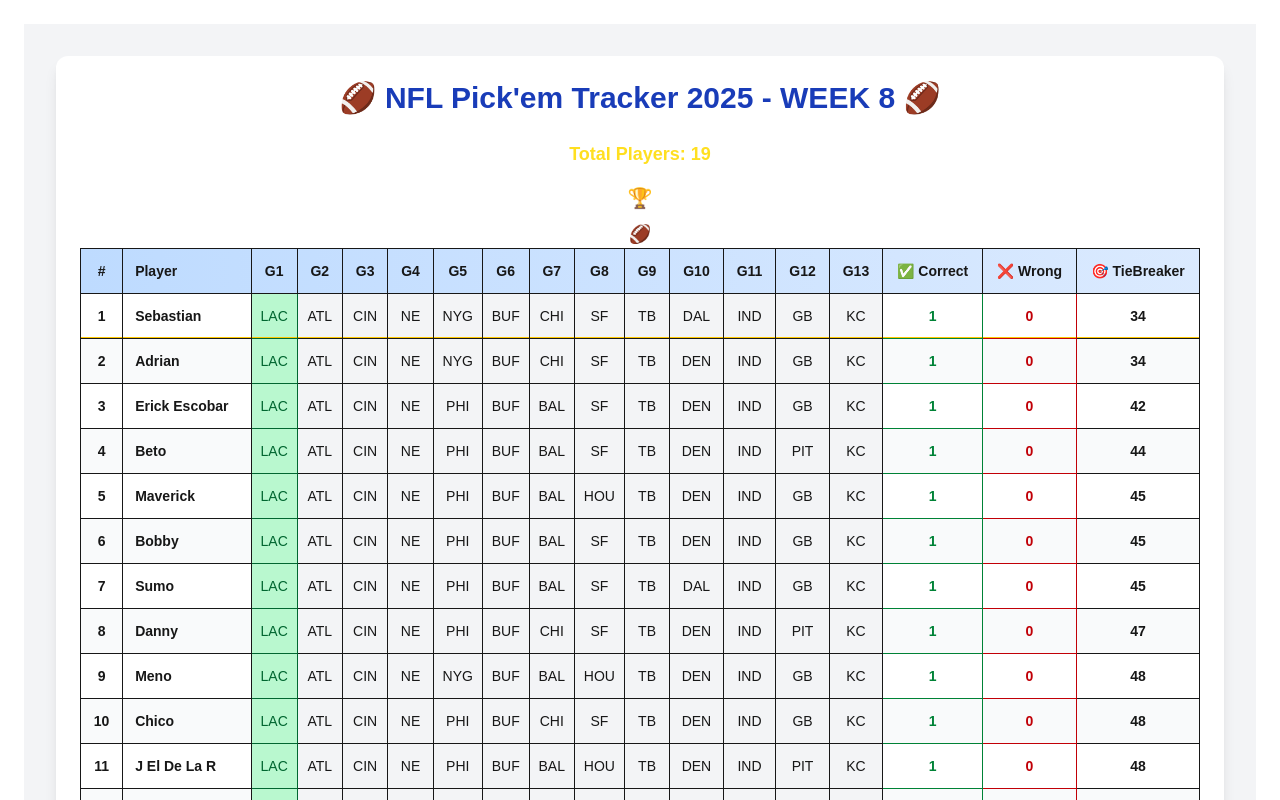
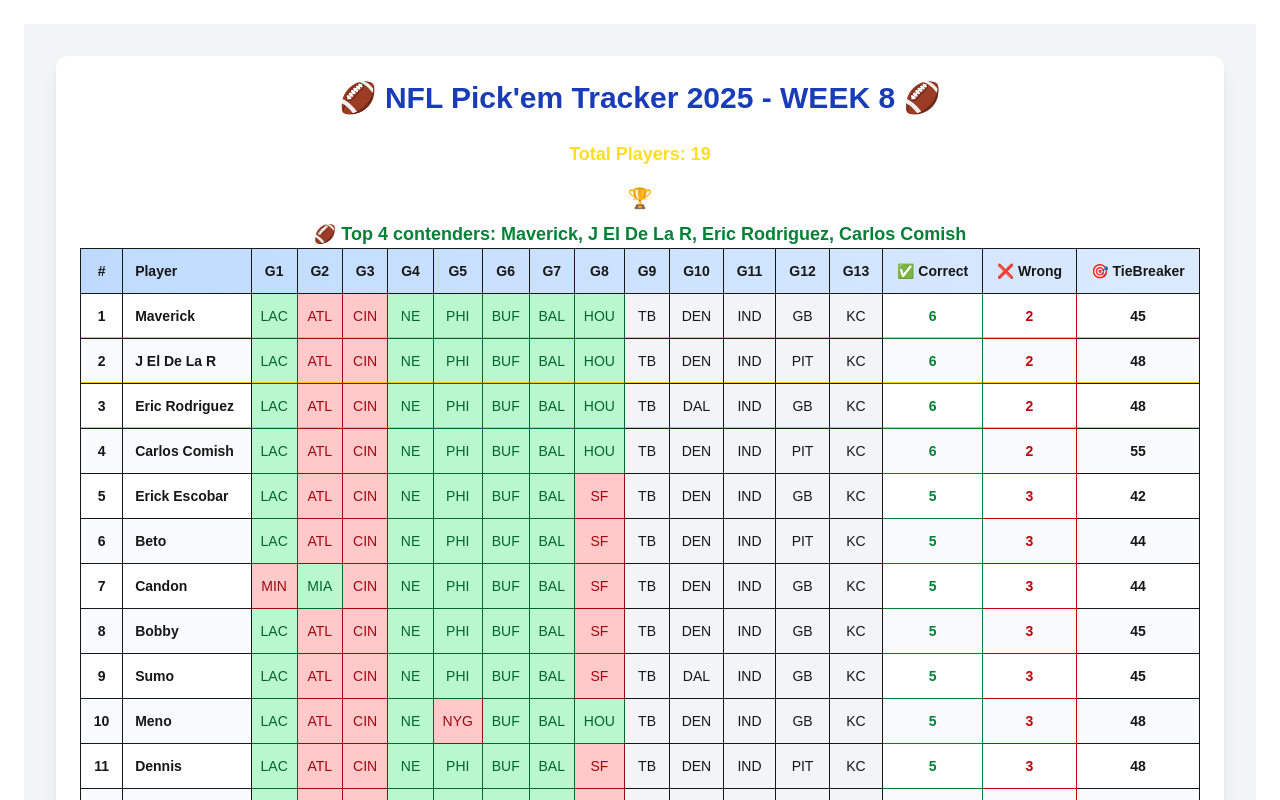
Before and after one commit to CarlosMartinezCM/pickEmTracker, a Next.js app: page / in a window 1280 px wide. Shown: the top 800 px of the page. Built offline with nearby package versions, Linux system fonts and the light colour scheme.

Commit message:
Updated morning games and top contenders

```diff
--- a/app/components/PickEmBoard.tsx
+++ b/app/components/PickEmBoard.tsx
@@ -53,7 +53,7 @@ type Result = { [gameIndex: number]: string };
 type LeaderboardPlayer = Player & { correct: number; wrong: number; rank: number };
 
 // Week 8 results
-const confirmedResults: (string | null)[] = [/* Week  Results */  "LAC"  /*Results*/];
+const confirmedResults: (string | null)[] = [/* Week  Results */  "LAC", "MIA", "NYJ", "NE", "PHI", "BUF", "BAL", "HOU"  /*Results*/];
 
 //Week 8 players
 const initialPlayers: Player[] = [
@@ -160,9 +160,8 @@ export default function PickemTracker() {
   // Winner(s): players with rank 1
   const winners = useMemo(() => leaderboard.filter(p => p.rank === 1), [leaderboard]);
 
-  // Top contenders: rank ≤ 3
-  const realisticWinners = useMemo(() => leaderboard.filter(p => p.rank <= 1), [leaderboard]);
-
+  // Top contenders: rank ≤ varies. ** This is where i change the number of top contenders**
+  const realisticWinners = useMemo(() => leaderboard.filter(p => p.rank <= 4), [leaderboard]);
 
   return (
     <div className="p-8 bg-gray-100 dark:bg-gray-900 min-h-screen space-y-8 transition-colors duration-300">      {/* Picks Tracker */}
@@ -185,7 +184,7 @@ export default function PickemTracker() {
         {realisticWinners.length > 0 && (
           <div className="text-center mt-2 text-lg font-semibold text-green-700 dark:text-blue-200">
             🏈 {(" ")}
-             {realisticWinners.map(p => null).join(" ")}
+             Top 4 contenders: {realisticWinners.map(p => p.name).join(", ")}
           </div>
         )}
         <div className="overflow-x-auto">
@@ -205,7 +204,7 @@ export default function PickemTracker() {
             <tbody>
               {leaderboard.map((player, i) => {
                 const record = calculateRecord(player.picks, results);
-                const isTop4 = player.rank <= 1;
+                const isTop4 = player.rank <= 4;
                 return (
                   <tr
                     key={player.name}
```
